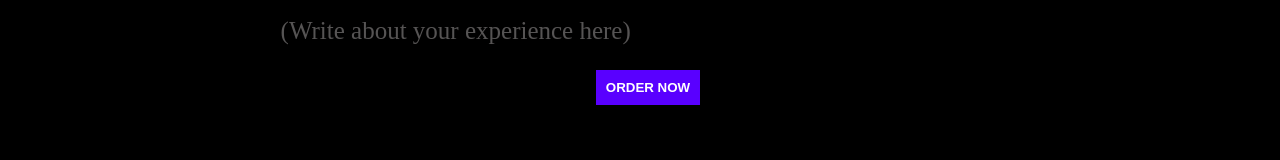
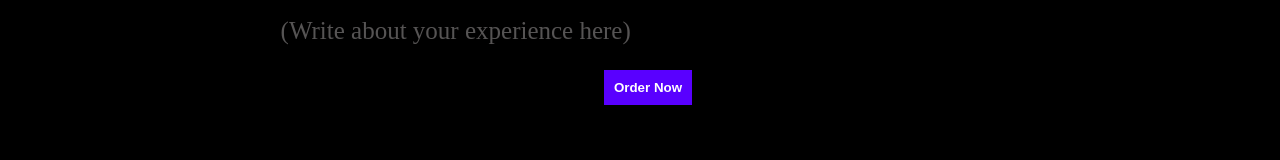
Before and after one commit to AaronGulman/ArtLandingPage, a React (Vite) app in the folder client/: page / in a window 1280 px wide. Shown: the part 522-682 px from the top of the page. Built offline with nearby package versions, Linux system fonts and the light colour scheme.

Commit message:
Trigger Order component in the Greeting.jsx (temp)

```diff
--- a/client/src/components/Greeting/Greeting.jsx
+++ b/client/src/components/Greeting/Greeting.jsx
@@ -1,24 +1,30 @@
-// import React, {useEffect} from 'react'
+import React, { useState } from 'react';
 
 import style from "./Greeting.module.css";
-
-// import image from '../assets/image.jpg'
+import Order from "../Order/Order";
 
 function Greeting() {
+  const [isOrderVisible, setIsOrderVisible] = useState(false);
+
+  const toggleOrderVisibility = () => {
+    setIsOrderVisible((prevVisible) => !prevVisible);
+  };
+
   return (
     <div className={style.body}>
       <div>
         <h1 className={style.header}>Hello,</h1>
         <p className={style.mainParagraph}>
-          Write<span className={style.span}> something</span>, <br></br>
+          Write<span className={style.span}> something</span>, <br />
           inspirational <span className={style.span}> in </span> this{" "}
-          <span className={style.span}> section </span>. <br></br>
+          <span className={style.span}> section </span>. <br />
         </p>
         <p className={style.paragraph}>(Write about your experience here)</p>
       </div>
-      <button className={style.button} type="submit" href="#order">
-        ORDER NOW
+      <button className={style.button} type="button" onClick={toggleOrderVisibility}>
+        Order Now
       </button>
+      {isOrderVisible && <Order />}
     </div>
   );
 }
--- a/client/src/components/Order/Order.jsx
+++ b/client/src/components/Order/Order.jsx
@@ -10,7 +10,7 @@ const Order = () => {
       <input type="tel" />
       <label>Email: </label>
       <input type="email" />
-      <label>Preferred Contact Method</label>
+      <label>Preferred Contact Method:</label>
       <div>
         <input type="checkbox" />
         WhatsApp
```
